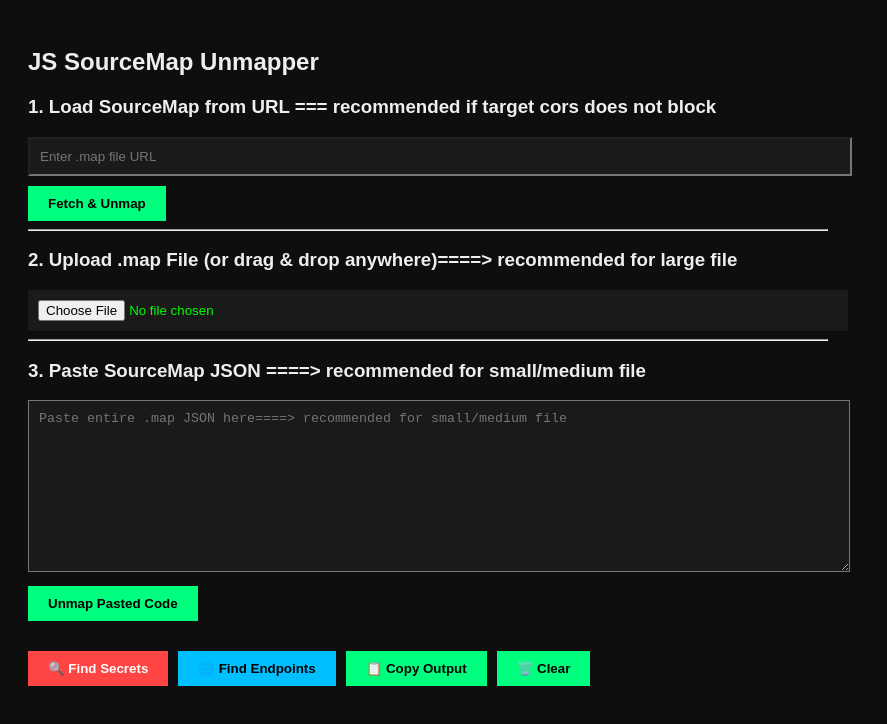
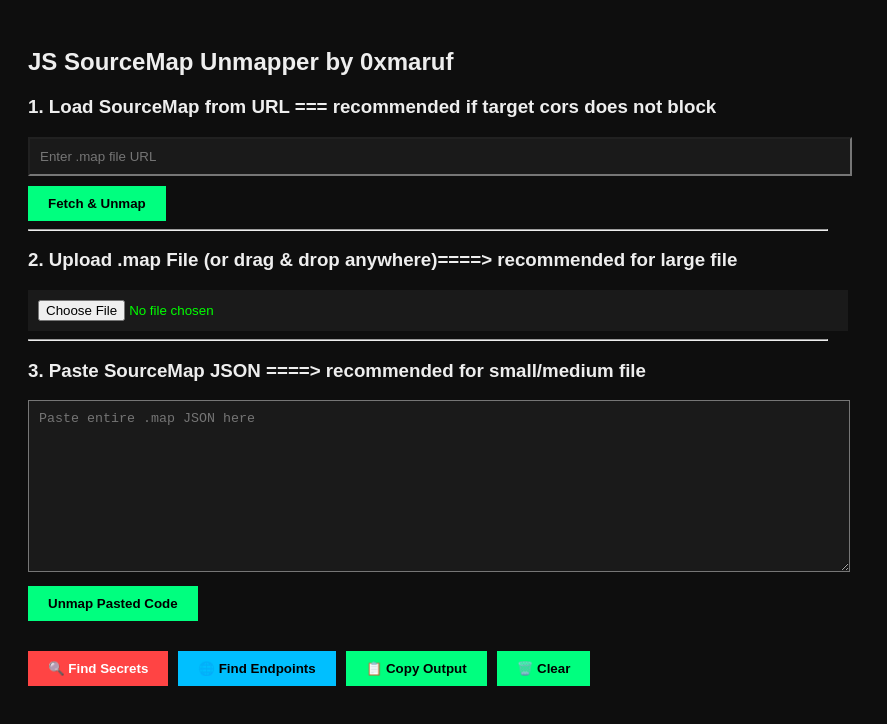
Before and after one commit to 0xmaruf/unmapper, a plain HTML site: page index.html in a window 1280 px wide. Shown: the whole page, without its empty margins (0-887 px from the left). Drawn offline with Linux system fonts and the light colour scheme.

Commit message:
Update index.html

```diff
--- a/index.html
+++ b/index.html
@@ -2,12 +2,12 @@
 <html lang="en">
 <head>
     <meta charset="UTF-8">
-    <title>JS SourceMap Unmapper</title>
+    <title>JS SourceMap Unmapper by 0xmaruf</title>
     <link rel="stylesheet" href="style.css">
 </head>
 <body>
 
-<h2>JS SourceMap Unmapper</h2>
+<h2>JS SourceMap Unmapper by 0xmaruf</h2>
 
 <div class="container">
 
@@ -31,7 +31,7 @@
     <!-- Paste Mode -->
     <div>
         <h3>3. Paste SourceMap JSON ====> recommended for small/medium file</h3>
-        <textarea id="sourcemapText" placeholder="Paste entire .map JSON here====> recommended for small/medium file"></textarea>
+        <textarea id="sourcemapText" placeholder="Paste entire .map JSON here"></textarea>
         <button onclick="loadFromText()">Unmap Pasted Code</button>
     </div>
 
```
